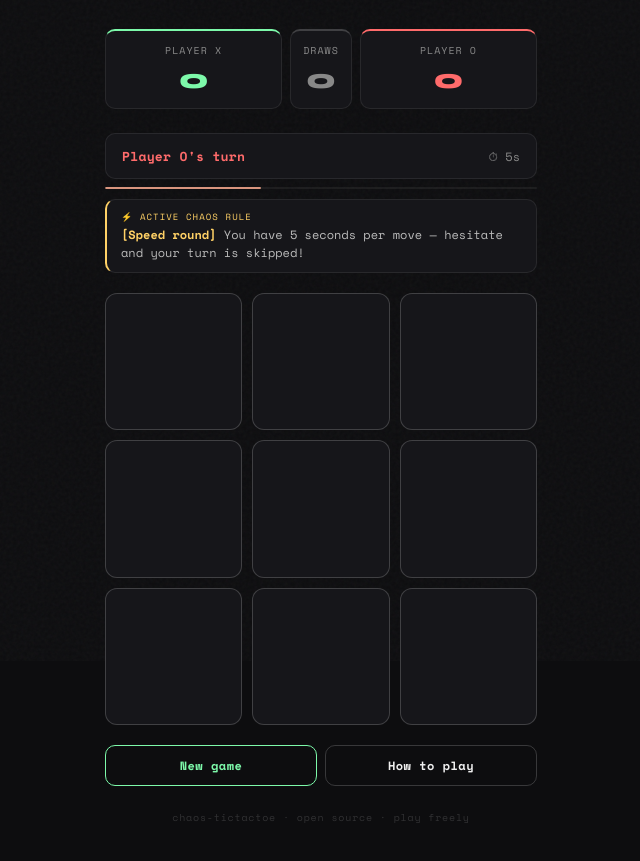
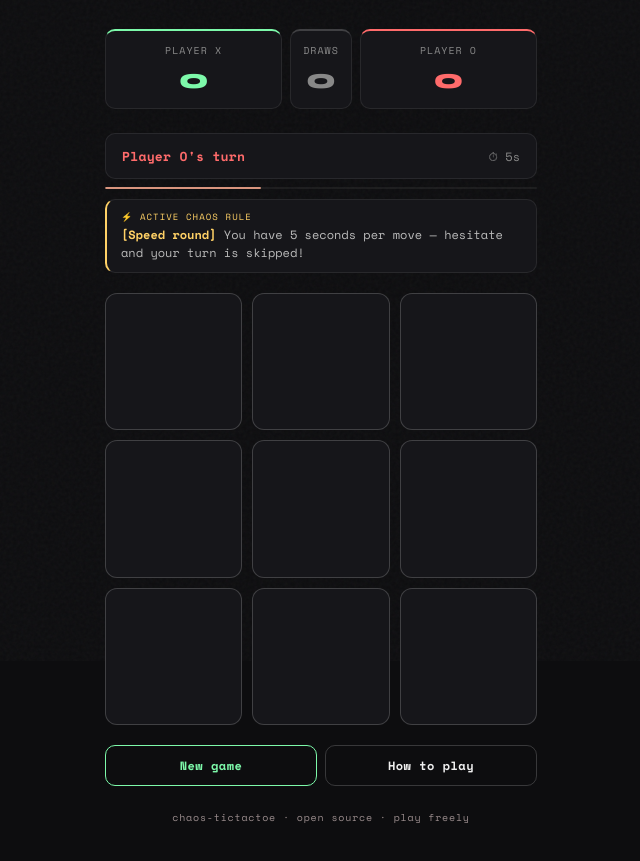
Before and after one commit to Devoep/Tic-Tac-Toe-with-a-Twist, a plain HTML site: page index.html in a window 1280 px wide. Shown: the part 139-1000 px from the top of the page, without its empty margins (319-959 px from the left). Drawn offline with nearby package versions, Linux system fonts and the light colour scheme.

Commit message:
updated text colour

```diff
--- a/index.html
+++ b/index.html
@@ -378,7 +378,7 @@
       text-align: center;
       margin-top: 1.5rem;
       font-size: 10px;
-      color: rgba(255,255,255,0.15);
+      color: rgba(224, 203, 203, 0.671);
       letter-spacing: 0.08em;
     }
   </style>
```
Also changed, not shown: 1 other file.
